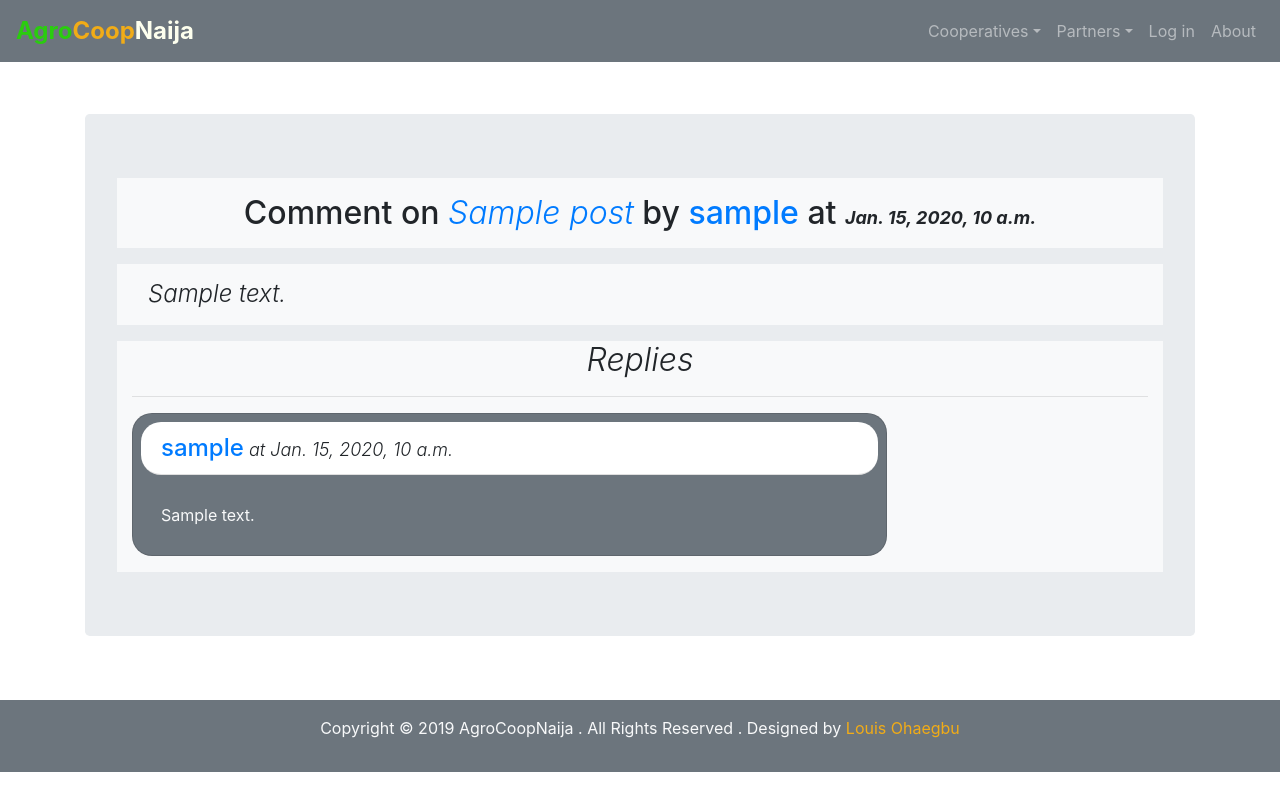
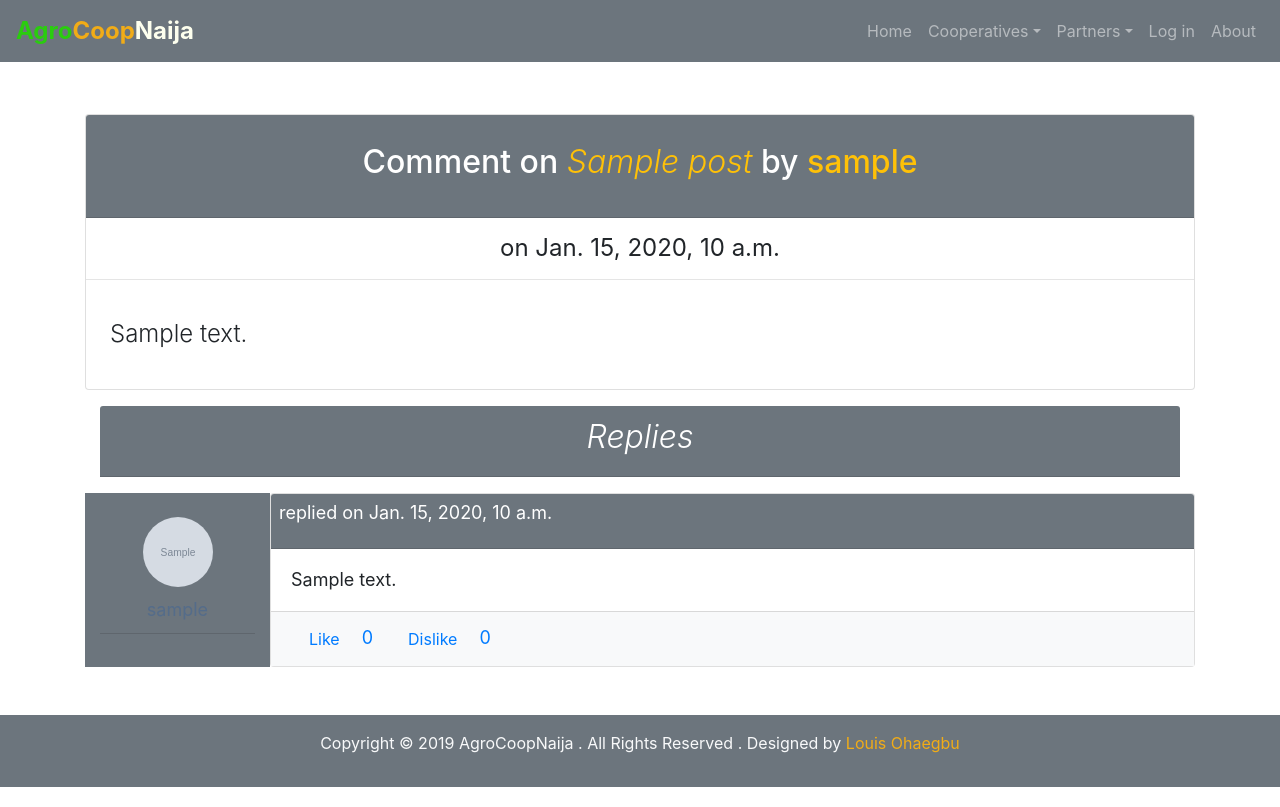
Before and after one commit to louieee/AgroCoopNaija, a Django app: page /post/1/comment/1/ in a window 1280 px wide. Before the commit the page ends 772 px from the top, so only its background shows below. Run offline with Django 3.2, Linux system fonts and the light colour scheme; tables that the repository leaves empty hold one stand-in row (values such as "Sample post"); grey boxes marked "Sample" are stand-in pictures; some libraries are stand-ins or nearby versions; some web fonts are replaced.

Commit message:
Redesigned all posts templates

```diff
--- a/cooperative/models.py
+++ b/cooperative/models.py
@@ -33,7 +33,7 @@ class Cooperative(models.Model):
         return list_
 
     def all_posts(self):
-        return Post.objects.all().filter(cooperative_name=self.name)
+        return Post.objects.order_by('-date_posted').all().filter(cooperative_name=self.name)
 
     def all_needs(self):
         return Need.objects.all().filter(cooperative_id=self.id)
--- a/core/templates/core/profile.html
+++ b/core/templates/core/profile.html
@@ -17,7 +17,7 @@
                               margin-right: auto;
                               background-color: white;
                               "
-                                 src="{% if user.image %}{{ user.image.url }}{% else %}{% static 'seek/images/profile.png' %}{% endif %}"
+                                 src="{% if user.image.url != '/media/' %}{{ user.image.url }}{% else %}{% static 'seek/images/profile.png' %}{% endif %}"
                                  class="mr-auto img img-responsive rounded-circle p-3" width="300" height="300"
                                  />
                     </div>
--- a/post/models.py
+++ b/post/models.py
@@ -22,10 +22,10 @@ class Post(models.Model):
     author_id = models.IntegerField()
     date_posted = models.DateTimeField()
     title = models.CharField(max_length=255)
-    image = models.ImageField(upload_to='image/', blank=True)
-    video = models.URLField(blank=True)
+    image = models.ImageField(upload_to='image/', null=True, default=None)
+    video = models.URLField(blank=True, default=None, null=True)
     tag = models.CharField(max_length=255, default=Tag.tags[1])
-    audio = models.URLField(blank=True)
+    audio = models.URLField(blank=True, null=True, default=None)
     for_cooperative = models.BooleanField(default=False)
     cooperative_name = models.CharField(max_length=255, blank=True)
     content = models.TextField()
--- a/post/templates/post/Comment_Detail.html
+++ b/post/templates/post/Comment_Detail.html
@@ -2,18 +2,21 @@
 {% load staticfiles %}
 {% block title %}Reply to Comment Name{% endblock title %}
 {% block main %}
-<div class="container center-block">
-    <div class="col-md-12 jumbotron">
-    <div class="col-sm-12 bg-light mb-3">
-        <h2 class="p-3 text text-center">Comment on <a class="display-4 font-italic card-link" href="{% url 'post_detail' comment.post.id %}"
+<div class="container display-4 font-weight-normal">
+    <div class="card">
+    <div class="card-header  bg-secondary text-white mb-3">
+        <h2 class="p-3 text text-center">Comment on <a class="display-4 font-italic text-warning card-link" href="{% url 'post_detail' comment.post.id %}"
                                                        style="font-size: xx-large">
-            {{ comment.post.title }}</a> by <span><a class="card-link" href="{% url 'profile' comment.author_id %}">{{ comment.author_detail.username }}</a></span> at
-            <span class="display-4 font-italic font-weight-bold" style="font-size: large">{{ comment.date_posted }}</span></h2>
+            {{ comment.post.title }}</a> by <span><a class="card-link text-warning"
+                    href="{% url 'profile' comment.author_id %}">{{ comment.author_detail.username }}</a></span></h2>
     </div>
-<div class="col-sm-12 bg-light mb-3">
-    <p class="display-4 font-italic p-3" style="font-size:x-large">{{ comment.content }}</p>
+    <p class="text text-center mb-0" style="font-size: x-large">on {{ comment.date_posted }}</p>
+    <hr/>
+<div class="card-body text-justify">
+    <p class="display-4 p-1" style="font-size:x-large">{{ comment.content }}</p>
+</div>
     {% if user.is_authenticated and user.is_cooperative_member and user.is_partner %}
-    <div style="border-radius: 5px" class="card-link bg-light p-2">
+    <div class="card-footer pl-0 pr-0 pt-0">
         <a class="btn mr-1" onclick="document.getElementById('reply_container').hidden = true; ">
             <i class="fa fa-comment"></i>
             <span class="share1 fb">Reply {{ comment.all_replies.count }}</span>
@@ -30,28 +33,27 @@
     {% endif %}
 </div>
 
-	      <div id="reply-container" class="container center-block col-sm-12 bg-light">
+<main id="reply-container" class="container center-block">
+<div class="card-header bg-secondary text-white mb-3 mt-3 mr-0 ml-0">
 	      	<h6 class="display-4 font-italic text text-center" style="font-size: xx-large" >Replies</h6>
-              <hr/>
+</div>
           {% if comment.all_replies.count > 0 %}
           {% for reply in comment.all_replies %}
              {% if reply.author_id == user.id %}
-                <div class="row">
-                <div class="col-sm-3"></div>
-               <div class="col-sm-9">
-                   <div class="card bg-secondary p-2 mb-3 " style="border-radius: 20px">
-			            <div class="card-header bg-white mb-2" style="border-radius: 20px">
-                            <h4 class="card-text mr-auto"><a class="card-link" href="{% url 'profile' reply.author_id %}">You</a><span class="display-4 font-italic"style="font-size: large"> at  {{ reply.date_posted }}</span></h4>
+                <div class="row mb-3 display-4 font-weight-normal text-justify" style="font-size: large">
+                <div class="card col-sm-10 display-4 font-weight-normal text-justify pl-0 pr-0" style="font-size: large">
+                    <div class="card-header bg-secondary text-white card-title  p-2">
+                        <p>Replied on {{ reply.date_posted }}</p>
                     </div>
                     <div class="card-body">
-                           <p class="text text-justify text-light card-text">{{ reply.content }}</p>
-                           {% if user.is_authenticated and user.is_cooperative_member or user.is_partner %}
-                            <div style="border-radius: 5px" class="card-link bg-light p-0">
-
+                        {{ reply.content }}
+                    </div>
+                    <div class="card-footer p-0">
+                        <div class="card-link bg-light p-2">
                                 <a href="javascript:{
                 $.ajax({
                     type: 'GET',
-                    url: '{% url 'react' %}',
+                    url: '{% url 'react'  %}',
                     data: { message_type  : 'Reply', 'message_id' : {{ reply.id }} , reaction : 'L' },
                     success: function() {
                     const a = document.getElementById('l_r_share_{{ reply.id }}');
@@ -71,7 +73,7 @@
                     });
                     }" id="like_btn" class="btn mr-1" >
                                     <i class="fa fa-thumbs-up tw"></i>
-                                    <span id="l_r_share_{{ reply.id }}">{% if user in reply.likes %}Liked{% else %}Like{% endif %} <a  id="reply_like_count_{{ reply.id }}" href="{% url 'likes' 'Reply' reply.id %}"> {{ reply.likes_ }}</a></span>
+                                    <span id="l_r_share_{{ reply.id }}">{%if user in reply.likes %} Liked {% else %}Like{% endif %} <a id="reply_like_count_{{ reply.id }}" href="{% url 'likes' 'reply' reply.id %}"> {{ reply.likes_ }}</a></span>
                                 </a>
                                 <a  href="javascript:{
                 $.ajax({
@@ -86,50 +88,110 @@
                     if (a.innerText === 'Liked' && d.innerText === 'Dislike'){
                         b.innerText = Number(b.innerText) - 1;
                         c.innerText = Number(c.innerText) + 1;
-                        a.innerText = 'Like';
-                        d.innerText = 'Disliked';
+                        a.innerText='Like';
+                        d.innerText='Disliked';
                     }else if (a.innerText === 'Like' && d.innerText === 'Dislike'){
-                        c.innerText = Number(c.innerText) + 1;
+                        c.innerText = Number(b.innerText) + 1;
                         d.innerText='Disliked';
                     }
                     }
                     });
                     }" class="btn mr-1" >
                                     <i class="fa fa-thumbs-down tw"></i>
-                                    <span id="d_r_share_{{ reply.id }}">{% if user in reply.dislikes %}Disliked{% else %}Dislike{% endif %}  <a id="reply_dislike_count_{{ reply.id }}" href="{% url 'dislikes' 'Reply' reply.id %}" >
+                                    <span id="d_r_share_{{ reply.id }}">{% if user in reply.dislikes %}Disliked {% else %}Dislike{% endif %}  <a  id="reply_dislike_count_{{ reply.id }}" href="{% url 'dislikes' 'reply' reply.id %}" >
                                         {{ reply.dislikes_ }}</a></span>
                                 </a>
                            </div>
-                           {% endif %}
+                    </div>
+                </div>
+                <div class="col-sm-2 text-center bg-secondary text-white pt-4">
+                    <div class="thumbnail">
+                        <img class="img-responsive rounded-circle"
+                             src="{% if reply.author_details.image.url != '/media/' %}{{ reply.author_details.image.url }}
+                            {% else %}{% static 'seek/images/profile.png' %}{% endif %}" height="70" width="70" >
+                    </div>
+                    <div class="card-header  bg-transparent mt-0">
+                      <a style="color: #546c8a" class="card-link text-white" href="{% url 'profile' reply.author_id %}">You</a>
+                    </div>
+
+                </div>
+                </div>
+              {% else %}
+                <div class="row mb-3 display-4 font-weight-normal text-justify" style="font-size: large">
+                <div class="col-sm-2 text-center bg-secondary text-white pt-4">
+                    <div class="thumbnail">
+                        <img class="img-responsive rounded-circle"
+                             src="{% if reply.author_details.image.url != '/media/' %}{{ reply.author_details.image.url }}
+                            {% else %}{% static 'seek/images/profile.png' %}{% endif %}" height="70" width="70" >
+                    </div>
+                    <div class="card-header bg-transparent mt-0">
+                      <a style="color: #546c8a" class="card-link" href="{% url 'profile' reply.author_id %}">{{ reply.author_details.username }}</a>
+                    </div>
+
+                </div>
+                <div class="card col-sm-10 display-4 font-weight-normal text-justify pl-0 pr-0" style="font-size: large">
+                    <div class="card-header bg-secondary text-white card-title  p-2">
+                        <p> replied on {{ reply.date_posted }}</p>
+                    </div>
+                    <div class="card-body">
+                        {{ reply.content }}
+                    </div>
+                    <div class="card-footer p-0">
+                        <div class="card-link bg-light p-2">
+                                <a href="javascript:{
+                $.ajax({
+                    type: 'GET',
+                    url: '{% url 'react'  %}',
+                    data: { message_type  : 'reply', 'message_id' : {{ reply.id }} , reaction : 'L' },
+                    success: function() {
+                    const a = document.getElementById('l_r_share_{{ reply.id }}');
+                    const d = document.getElementById('d_r_share_{{ reply.id }}');
+                    const b = document.getElementById('reply_like_count_{{reply.id }}');
+                    const c = document.getElementById('reply_dislike_count_{{reply.id }}');
+                    if (a.innerText === 'Like' && d.innerText === 'Disliked'){
+                        b.innerText = Number(b.innerText) + 1;
+                        c.innerText = Number(c.innerText) - 1;
+                        a.innerText='Liked';
+                        d.innerText='Dislike';
+                    }else if (a.innerText === 'Like' && d.innerText === 'Dislike'){
+                        b.innerText = Number(b.innerText) + 1;
+                        a.innerText='Liked';
+                    }
+                    }
+                    });
+                    }" id="like_btn" class="btn mr-1" >
+                                    <i class="fa fa-thumbs-up tw"></i>
+                                    <span id="l_r_share_{{ reply.id }}">{%if user in reply.likes %} Liked {% else %}Like{% endif %} <a id="reply_like_count_{{ reply.id }}" href="{% url 'likes' 'reply' reply.id %}"> {{ reply.likes_ }}</a></span>
+                                </a>
+                                <a  href="javascript:{
+                $.ajax({
+                    type: 'GET',
+                    url: '{% url 'react' %}',
+                    data: { message_type  : 'Reply', 'message_id' : {{ reply.id }} , reaction : 'D' },
+                    success: function() {
+                    const a = document.getElementById('l_r_share_{{ reply.id }}');
+                    const d = document.getElementById('d_r_share_{{ reply.id }}');
+                    const b = document.getElementById('reply_like_count_{{reply.id }}');
+                    const c = document.getElementById('reply_dislike_count_{{reply.id }}');
+                    if (a.innerText === 'Liked' && d.innerText === 'Dislike'){
+                        b.innerText = Number(b.innerText) - 1;
+                        c.innerText = Number(c.innerText) + 1;
+                        a.innerText='Like';
+                        d.innerText='Disliked';
+                    }else if (a.innerText === 'Like' && d.innerText === 'Dislike'){
+                        c.innerText = Number(b.innerText) + 1;
+                        d.innerText='Disliked';
+                    }
+                    }
+                    });
+                    }" class="btn mr-1" >
+                                    <i class="fa fa-thumbs-down tw"></i>
+                                    <span id="d_r_share_{{ reply.id }}">{% if user in reply.dislikes %}Disliked {% else %}Dislike{% endif %}  <a  id="reply_dislike_count_{{ reply.id }}" href="{% url 'dislikes' 'reply' reply.id %}" >
+                                        {{ reply.dislikes_ }}</a></span>
+                                </a>
                            </div>
                     </div>
                 </div>
-               </div>
-              {% else %}
-                <div class="row">
-               <div class="col-sm-9">
-                   <div class="card bg-secondary p-2 mb-3 " style="border-radius: 20px">
-			            <div class="card-header bg-white mb-2" style="border-radius: 20px">
-                            <h4 class="card-text ml-auto"><a class="card-link" href="{% url 'profile' reply.author_id %}">{{ reply.author_details.username}}</a><span class="display-4 font-italic"style="font-size: large"> at  {{ reply.date_posted }}</span></h4>
-                        </div>
-                       <div class="card-body">
-                           <p class="text text-justify text-light card-text">{{ reply.content }}</p>
-                           {% if user.is_authenticated and user.is_cooperative_member or user.is_partner %}
-                            <div style="border-radius: 5px" class="card-link bg-light p-0">
-        <a class="btn mr-1" href="#">
-            <i class="fa fa-thumbs-up tw"></i>
-            <span class="share1">Like 3</span>
-        </a>
-        <a class="btn" href="#">
-            <i class="fa fa-thumbs-down"></i>
-            <span class="share1 google">Dislike 5</span>
-        </a>
-   </div>
-                               {% endif %}
-                       </div>
-			  </div>
-               </div>
-                <div class="col-sm-3"></div>
                 </div>
               {% endif %}
           {% endfor %}
@@ -140,7 +202,7 @@
                 </div>
             </div>
           {% endif %}
-		  </div>
+		  </main>
     {% if user.is_authenticated and user.is_cooperative_member or user.is_partner %}
         <div id="reply_now" class="col-sm-12 bg-light mt-3 p-3">
 		  <form class="form" action="{% url 'comment_detail' comment.post.id comment.id %}" method="post">
--- a/post/views.py
+++ b/post/views.py
@@ -1,8 +1,8 @@
-from django.shortcuts import render, get_object_or_404, get_list_or_404, redirect, HttpResponse
+from django.shortcuts import render,redirect, HttpResponse
 from post.models import Post, Comment, Attachment, Reply, Reaction
 from cooperative.models import Member
 from django.utils import timezone
-from core.models import User
+from django.core.paginator import Paginator, EmptyPage, PageNotAnInteger
 
 
 # Create your views here.
@@ -52,7 +52,25 @@ def make_post(request):
 
 def post_detail(request, id_):
     post = Post.objects.get(id=id_)
-    rel_post = Post.objects.order_by('-date_posted').filter(tag=post.tag, for_cooperative__exact=False).all()[:10]
+    rel_post = Post.objects.order_by('-date_posted').filter(tag=post.tag, for_cooperative__exact=False).all()
+    page = request.GET.get('page', 1)
+    paginator = Paginator(rel_post, 10)
+    try:
+        rel_pages = paginator.page(page)
+    except PageNotAnInteger:
+        rel_pages = paginator.page(1)
+    except EmptyPage:
+        rel_pages = paginator.page(paginator.num_pages)
+
+    page = request.GET.get('page', 1)
+    paginator = Paginator(post.all_comments(), 10)
+    try:
+        pages = paginator.page(page)
+    except PageNotAnInteger:
+        pages = paginator.page(1)
+    except EmptyPage:
+        pages = paginator.page(paginator.num_pages)
+
     if request.method == 'POST':
         content = str(request.POST.get('content', False))
         if content:
@@ -64,13 +82,22 @@ def post_detail(request, id_):
             comment.save()
             return redirect('/post/' + str(id_) + '/')
         else:
-            return render(request, 'post/post_detail.html', {'post': post})
+            return render(request, 'post/post_detail.html', {'post': post, 'related': rel_post, 'rel_pages':rel_pages, 'pages': pages})
 
-    return render(request, 'post/post_detail.html', {'post': post})
+    return render(request, 'post/post_detail.html', {'post': post, 'related': rel_post, 'rel_pages':rel_pages, 'pages': pages})
 
 
 def comment_detail(request, post_id, id_):
     comment = Comment.objects.get(id=id_, post_id=post_id)
+    page = request.GET.get('page', 1)
+    paginator = Paginator(comment.all_replies(), 10)
+    try:
+        pages = paginator.page(page)
+    except PageNotAnInteger:
+        pages = paginator.page(1)
+    except EmptyPage:
+        pages = paginator.page(paginator.num_pages)
+
     if request.method == 'POST':
         content = str(request.POST.get('content', False))
         if content:
@@ -84,8 +111,8 @@ def comment_detail(request, post_id, id_):
         else:
             return render(request, 'post/Comment_Detail.html',
                           {'comment': comment, 'message': 'You cannot send an empty reply',
-                           'status': 'danger'})
-    return render(request, 'post/Comment_Detail.html', {'comment': comment})
+                           'status': 'danger', 'pages': pages})
+    return render(request, 'post/Comment_Detail.html', {'comment': comment, 'pages': pages})
 
 
 def who_liked(request, letter, id_):
@@ -93,17 +120,43 @@ def who_liked(request, letter, id_):
         if letter == 'Post':
             post = Post.objects.get(id=id_)
             likes = post.likes()
+            page = request.GET.get('page', 1)
+            paginator = Paginator(likes, 10)
+            try:
+                pages = paginator.page(page)
+            except PageNotAnInteger:
+                pages = paginator.page(1)
+            except EmptyPage:
+                pages = paginator.page(paginator.num_pages)
+
             return render(request, 'post/Likes.html',
-                          {'likes': likes, 'message_obj': post, 'message': letter})
+                          {'likes': likes, 'message_obj': post, 'message': letter, 'pages': pages})
         elif letter == 'Comment':
             comment = Comment.objects.get(id=id_)
             likes = comment.likes()
+            page = request.GET.get('page', 1)
+            paginator = Paginator(likes, 10)
+            try:
+                pages = paginator.page(page)
+            except PageNotAnInteger:
+                pages = paginator.page(1)
+            except EmptyPage:
+                pages = paginator.page(paginator.num_pages)
+
             return render(request, 'post/Likes.html',
-                          {'likes': likes, 'message_obj': comment, 'message': letter})
+                          {'likes': likes, 'message_obj': comment, 'message': letter, 'pages':pages})
         elif letter == 'Reply':
             reply = Reply.objects.get(id=id_)
             likes = reply.likes()
-            return render(request, 'post/Likes.html', {'likes': likes, 'message_obj': reply, 'message': letter})
+            page = request.GET.get('page', 1)
+            paginator = Paginator(likes, 10)
+            try:
+                pages = paginator.page(page)
+            except PageNotAnInteger:
+                pages = paginator.page(1)
+            except EmptyPage:
+                pages = paginator.page(paginator.num_pages)
+            return render(request, 'post/Likes.html', {'likes': likes, 'message_obj': reply, 'message': letter, 'pages':pages})
         return render(request, 'post/Likes.html/', {'message': letter})
 
 
@@ -112,18 +165,45 @@ def who_disliked(request, letter, id_):
         if letter == 'Post':
             post = Post.objects.get(id=id_)
             dislikes = post.dislikes()
+            page = request.GET.get('page', 1)
+            paginator = Paginator(dislikes, 10)
+            try:
+                pages = paginator.page(page)
+            except PageNotAnInteger:
+                pages = paginator.page(1)
+            except EmptyPage:
+                pages = paginator.page(paginator.num_pages)
+
             return render(request, 'post/Dislikes.html',
-                          {'dislikes': dislikes, 'message_obj': post, 'message': letter})
+                          {'dislikes': dislikes, 'message_obj': post, 'message': letter, 'pages': pages})
         elif letter == 'Comment':
             comment = Comment.objects.get(id=id_)
             dislikes = comment.dislikes()
+            page = request.GET.get('page', 1)
+            paginator = Paginator(dislikes, 10)
+            try:
+                pages = paginator.page(page)
+            except PageNotAnInteger:
+                pages = paginator.page(1)
+            except EmptyPage:
+                pages = paginator.page(paginator.num_pages)
+
             return render(request, 'post/Dislikes.html',
-                          {'dislikes': dislikes, 'message_obj': comment, 'message': letter})
+                          {'dislikes': dislikes, 'message_obj': comment, 'message': letter, 'pages':pages})
         elif letter == 'Reply':
             reply = Reply.objects.get(id=id_)
             dislikes = reply.dislikes()
+            page = request.GET.get('page', 1)
+            paginator = Paginator(dislikes, 10)
+            try:
+                pages = paginator.page(page)
+            except PageNotAnInteger:
+                pages = paginator.page(1)
+            except EmptyPage:
+                pages = paginator.page(paginator.num_pages)
+
             return render(request, 'post/Dislikes.html',
-                          {'dislikes': dislikes, 'message_obj': reply, 'message': letter})
+                          {'dislikes': dislikes, 'message_obj': reply, 'message': letter, 'pages':pages})
         return render(request, 'post/Dislikes.html', {'message': letter})
 
 
--- a/templates/index.html
+++ b/templates/index.html
@@ -39,7 +39,7 @@ Smartphone Compatible web template, free webdesigns for Nokia, Samsung, LG, Sony
 
       <div class="collapse navbar-collapse" id="navbarsExample03">
         <ul class="navbar-nav ml-auto text-white">
-            <li class="nav-item dropdown">
+            <li class="nav-item"><a class="nav-link" href="{% url 'home'%}">Home<span class="sr-only">(current)</span></a></li>         <li class="nav-item dropdown">
                 <a class="nav-link dropdown-toggle" href="http://example.com" id="dropdown03" data-toggle="dropdown" aria-haspopup="true" aria-expanded="false">Cooperatives</a>
                 <div class="dropdown-menu" aria-labelledby="dropdown03">
                   <a class="dropdown-item" href="{% url 'all_cooperatives' %}">All Cooperatives</a>
```
Also changed, not shown: AgroCoopNaija/views.py (+11 -4 lines), cooperative/views.py (+52 -5 lines), core/templates/core/Dashboard.html (+11 -8 lines), core/templates/core/home.html (+5 -7 lines), partner/views.py (+11 -1 lines), post/templates/post/post_detail.html (+64 -55 lines), post/migrations/0002_auto_20190618_1135.py (added), post/migrations/0003_auto_20190618_1135.py (added). Lines whose indentation alone changed are shown as unchanged.
